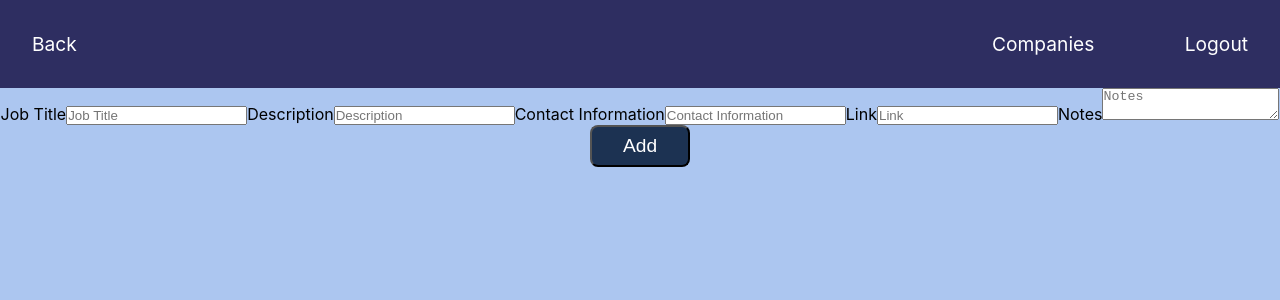
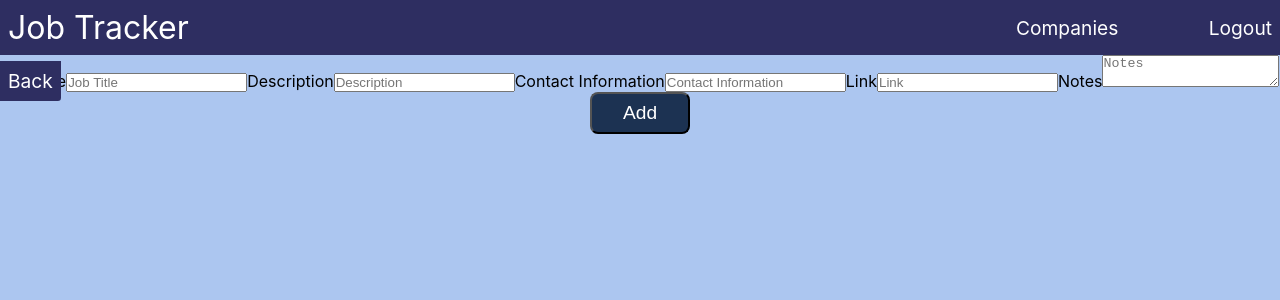
Before and after one commit to bthalpin/Job-Tracker, a React (Create React App) app in the folder client/: page /company/add/1 in a window 1280 px wide. Shown: the top 300 px of the page. Built offline with nearby package versions, Linux system fonts and the light colour scheme; sample sign-in values are in the browser's storage.

Commit message:
Add title to nav

```diff
--- a/client/src/components/Nav/index.js
+++ b/client/src/components/Nav/index.js
@@ -33,10 +33,12 @@ function Nav() {
            {isloggedIn?
             <>
             {window.location.pathname!=='/'?
-            <div onClick={()=>navigate(-1)}>Back</div>
+            <div className="back" onClick={()=>navigate(-1)}>Back</div>
             :<></>
             }
-
+            <div>
+                <h2 className="navTitle">Job Tracker</h2>
+            </div>
             <div className="navButtons">
             {window.location.pathname.substr(0,8)!=='/company'?
             <></>
@@ -47,7 +49,9 @@ function Nav() {
 
             </div>
             </>
-            :<></>}
+            :<div className="titleContainer">
+            <p className="navTitle">Job Tracker</p>
+        </div>}
 
        </div>
     );
--- a/client/src/components/Nav/nav.css
+++ b/client/src/components/Nav/nav.css
@@ -1,8 +1,18 @@
 .navigation{
     display:flex;
     justify-content: space-between;
-    background-color: rgb(46, 46, 97);
-    padding:2rem;
+    position: relative;
+    background-color: var(--nav);
+    padding:0.5rem;
+}
+.back{
+    position: absolute;
+    top:3.8rem;
+    left:0;
+    background-color: var(--nav);
+    padding:0.5rem;
+    border-bottom-right-radius: 0.2rem;
+
 }
 .navigation *{
     text-decoration: none;
@@ -12,10 +22,19 @@
 .navButtons{
     display:flex;
     justify-content: space-between;
-    margin-left:auto;
+    /* margin-right:0; */
+    align-items: center;
     width:20vw;
     min-width:200px;
 }
 .logout{
     margin-left:auto;
 }
+.titleContainer{
+    /* margin:auto; */
+}
+.navTitle{
+    color:white;
+    font-size: 2rem;
+    font-weight:400;
+}
--- a/client/src/index.css
+++ b/client/src/index.css
@@ -1,7 +1,8 @@
 :root{
   --main:#acc6f0;
   --shadow:#7184a1;
-  --button:#1c3252
+  --button:#1c3252;
+  --nav:rgb(46, 46, 97);
 }
 
 *{
```
